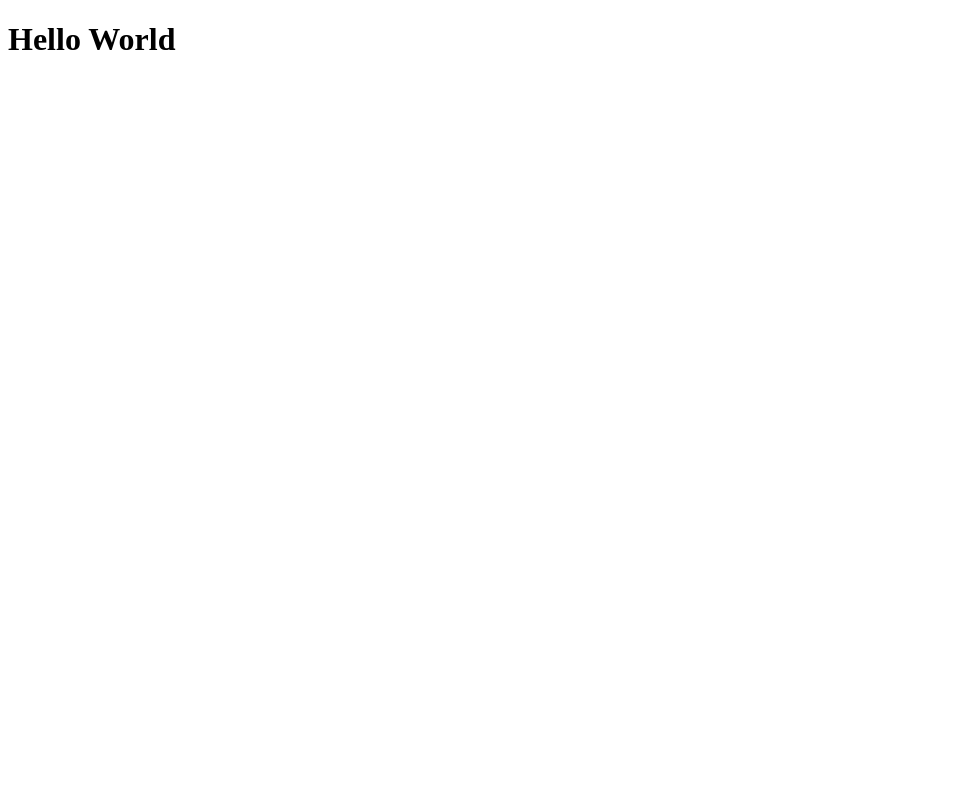
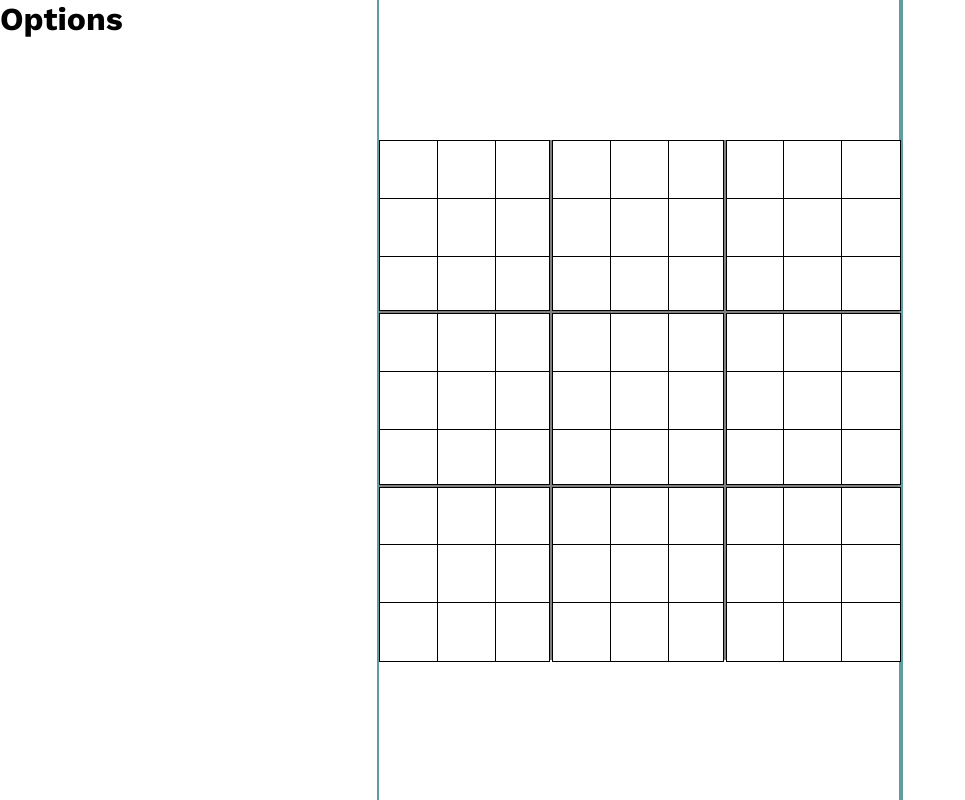
Before and after one commit to Anu78/sudoku, a React (Vite) app: page / in a window 1280 px wide. Shown: the whole page, without its empty margins (0-965 px from the left). Built offline with nearby package versions, Linux system fonts and the light colour scheme.

Commit message:
board and grid/flex structure and components

```diff
--- a/index.html
+++ b/index.html
@@ -4,7 +4,7 @@
     <meta charset="UTF-8" />
     <link rel="icon" type="image/svg+xml" href="/vite.svg" />
     <meta name="viewport" content="width=device-width, initial-scale=1.0" />
-    <title>Vite + React</title>
+    <title>Sudoku Solver</title>
   </head>
   <body>
     <div id="root"></div>
--- a/src/App.jsx
+++ b/src/App.jsx
@@ -1,6 +1,101 @@
+
+import "./styles.css";
+
 export default function App() {
 
   return (
-    <h1>Hello World</h1>
-  )
+    <div className="container">
+      <div id="leftThird" className="thirds">
+        <h1 className="top-heading">Options</h1>
+      </div>
+      <div id="midThird" className="thirds">
+          <div id="sudoku-board">
+            <div className="grid-item"><input type="number" /></div>
+            <div className="grid-item"><input type="number" /></div>
+            <div className="grid-item"><input type="number" /></div>
+            <div className="grid-item"><input type="number" /></div>
+            <div className="grid-item"><input type="number" /></div>
+            <div className="grid-item"><input type="number" /></div>
+            <div className="grid-item"><input type="number" /></div>
+            <div className="grid-item"><input type="number" /></div>
+            <div className="grid-item"><input type="number" /></div>
+            <div className="grid-item"><input type="number" /></div>
+            <div className="grid-item"><input type="number" /></div>
+            <div className="grid-item"><input type="number" /></div>
+            <div className="grid-item"><input type="number" /></div>
+            <div className="grid-item"><input type="number" /></div>
+            <div className="grid-item"><input type="number" /></div>
+            <div className="grid-item"><input type="number" /></div>
+            <div className="grid-item"><input type="number" /></div>
+            <div className="grid-item"><input type="number" /></div>
+            <div className="grid-item"><input type="number" /></div>
+            <div className="grid-item"><input type="number" /></div>
+            <div className="grid-item"><input type="number" /></div>
+            <div className="grid-item"><input type="number" /></div>
+            <div className="grid-item"><input type="number" /></div>
+            <div className="grid-item"><input type="number" /></div>
+            <div className="grid-item"><input type="number" /></div>
+            <div className="grid-item"><input type="number" /></div>
+            <div className="grid-item"><input type="number" /></div>
+            <div className="grid-item"><input type="number" /></div>
+            <div className="grid-item"><input type="number" /></div>
+            <div className="grid-item"><input type="number" /></div>
+            <div className="grid-item"><input type="number" /></div>
+            <div className="grid-item"><input type="number" /></div>
+            <div className="grid-item"><input type="number" /></div>
+            <div className="grid-item"><input type="number" /></div>
+            <div className="grid-item"><input type="number" /></div>
+            <div className="grid-item"><input type="number" /></div>
+            <div className="grid-item"><input type="number" /></div>
+            <div className="grid-item"><input type="number" /></div>
+            <div className="grid-item"><input type="number" /></div>
+            <div className="grid-item"><input type="number" /></div>
+            <div className="grid-item"><input type="number" /></div>
+            <div className="grid-item"><input type="number" /></div>
+            <div className="grid-item"><input type="number" /></div>
+            <div className="grid-item"><input type="number" /></div>
+            <div className="grid-item"><input type="number" /></div>
+            <div className="grid-item"><input type="number" /></div>
+            <div className="grid-item"><input type="number" /></div>
+            <div className="grid-item"><input type="number" /></div>
+            <div className="grid-item"><input type="number" /></div>
+            <div className="grid-item"><input type="number" /></div>
+            <div className="grid-item"><input type="number" /></div>
+            <div className="grid-item"><input type="number" /></div>
+            <div className="grid-item"><input type="number" /></div>
+            <div className="grid-item"><input type="number" /></div>
+            <div className="grid-item"><input type="number" /></div>
+            <div className="grid-item"><input type="number" /></div>
+            <div className="grid-item"><input type="number" /></div>
+            <div className="grid-item"><input type="number" /></div>
+            <div className="grid-item"><input type="number" /></div>
+            <div className="grid-item"><input type="number" /></div>
+            <div className="grid-item"><input type="number" /></div>
+            <div className="grid-item"><input type="number" /></div>
+            <div className="grid-item"><input type="number" /></div>
+            <div className="grid-item"><input type="number" /></div>
+            <div className="grid-item"><input type="number" /></div>
+            <div className="grid-item"><input type="number" /></div>
+            <div className="grid-item"><input type="number" /></div>
+            <div className="grid-item"><input type="number" /></div>
+            <div className="grid-item"><input type="number" /></div>
+            <div className="grid-item"><input type="number" /></div>
+            <div className="grid-item"><input type="number" /></div>
+            <div className="grid-item"><input type="number" /></div>
+            <div className="grid-item"><input type="number" /></div>
+            <div className="grid-item"><input type="number" /></div>
+            <div className="grid-item"><input type="number" /></div>
+            <div className="grid-item"><input type="number" /></div>
+            <div className="grid-item"><input type="number" /></div>
+            <div className="grid-item"><input type="number" /></div>
+            <div className="grid-item"><input type="number" /></div>
+            <div className="grid-item"><input type="number" /></div>
+            <div className="grid-item"><input type="number" /></div>
+          </div>
+      </div>
+      <div id="rightThird" className="thirds">
+        {/* timer div */}
+      </div>
+    </div>
+  );
 }
--- /dev/null
+++ b/src/SudokuCell.jsx
@@ -0,0 +1 @@
+import "./sudokucell.css"
--- /dev/null
+++ b/src/global.css
@@ -0,0 +1,8 @@
+/* import work sans font */
+@import url('https://fonts.googleapis.com/css?family=Work+Sans:400,500,600,700&display=swap');
+
+* {
+    /* font family work sans and remove margins */
+    font-family: 'Work Sans', sans-serif;
+    margin: 0;
+}
--- a/src/main.jsx
+++ b/src/main.jsx
@@ -1,6 +1,7 @@
 import React from 'react'
 import ReactDOM from 'react-dom/client'
 import App from './App.jsx'
+import './global.css'
 
 ReactDOM.createRoot(document.getElementById('root')).render(
   <React.StrictMode>
--- /dev/null
+++ b/src/styles.css
@@ -0,0 +1,68 @@
+:root {
+    --sudoku-board-size: 65vh;
+    --grid-item-dim: calc(var(--sudoku-board-size) / 9);
+    --sudoku-thick-border: 4px;
+    --flex-edges: 30%;
+    --flex-mid: 40%;
+}
+
+.container {
+    display: flex;
+    height: 100vh;
+}
+
+#leftThird {
+    flex-basis: var(--flex-edges);
+    display: flex;
+    border-right: 2px solid cadetblue;
+}
+
+#midThird {
+    flex: var(--flex-mid);
+    display: flex;
+    justify-content: center;
+    align-items: center;
+    border-right: 2px solid cadetblue;
+}
+
+#rightThird {
+    flex: var(--flex-edges);
+    border-left: 2px solid cadetblue;
+}
+
+#sudoku-board {
+    width: var(--sudoku-board-size);
+    height: var(--sudoku-board-size);
+    display: grid;
+    grid-template-columns: repeat(9, 1fr);
+    grid-template-rows: repeat(9, 1fr);
+}
+
+input[type=number] {
+    border: 1px solid black;
+    background-color: none;
+    outline: 0;
+    width:100%;
+    height:100%;
+    padding: 0;
+    text-align: center;
+    font-size: 2rem;
+
+    -moz-appearance: textfield; /* Firefox; have to update this to support all browsers */
+}
+
+#sudoku-board :nth-child(3n):not(:nth-child(9n)) {
+    border-right: var(--sudoku-thick-border) solid grey;
+}
+
+#sudoku-board :nth-child(-n+27):nth-child(n+19) {
+    border-bottom: var(--sudoku-thick-border) solid grey;
+}
+
+#sudoku-board :nth-child(-n+54):nth-child(n+46) {
+    border-bottom: var(--sudoku-thick-border) solid grey;
+}
+
+#sudoku-board :nth-child(-n+27):nth-child(n+19) {
+    border-bottom: var(--sudoku-thick-border) solid grey;
+}
```
Also changed, not shown: src/SudokuBoard.jsx (added, +31 -0 lines), src/sudokuboard.css (added), src/sudokucell.css (added).
